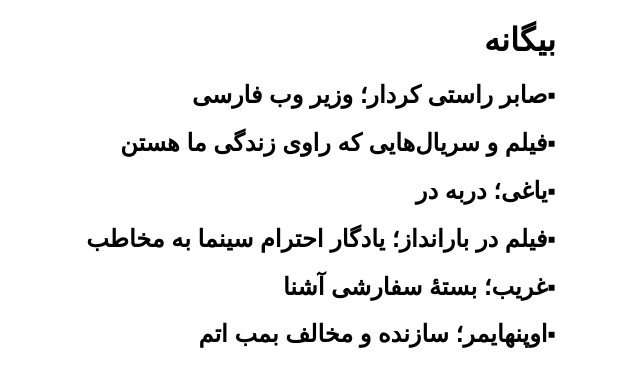
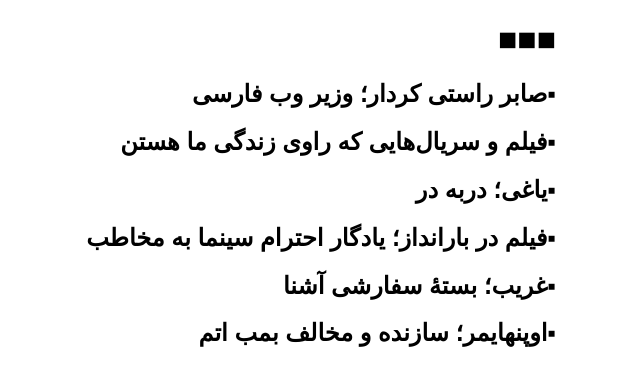
Before and after one commit to darkblog/darkblog.github.io, a Jekyll site: the page built from index.html, in a window 1280 px wide. Shown: the top 387 px of the page, without its empty margins (594-1234 px from the left). Built offline with Jekyll 4.4.1, drawn with Linux system fonts in a browser that asks for light colours.

Commit message:
Update index.html

```diff
--- a/index.html
+++ b/index.html
@@ -10,7 +10,7 @@ layout: compress
 <style>body{font-family:sans-serif;margin:auto;padding:0 1em;max-width:48em}p{font-size:large}a{text-decoration:none;color:black}</style>
 </head>
 <body>
-<h1>بیگانه</h1>
+<h1>■■■</h1>
 {% for post in site.posts %}
 <h2>▪<a href="{{ site.url }}{{ post.url }}">{{ post.title }}</a></h2>
 {% endfor %}
```
